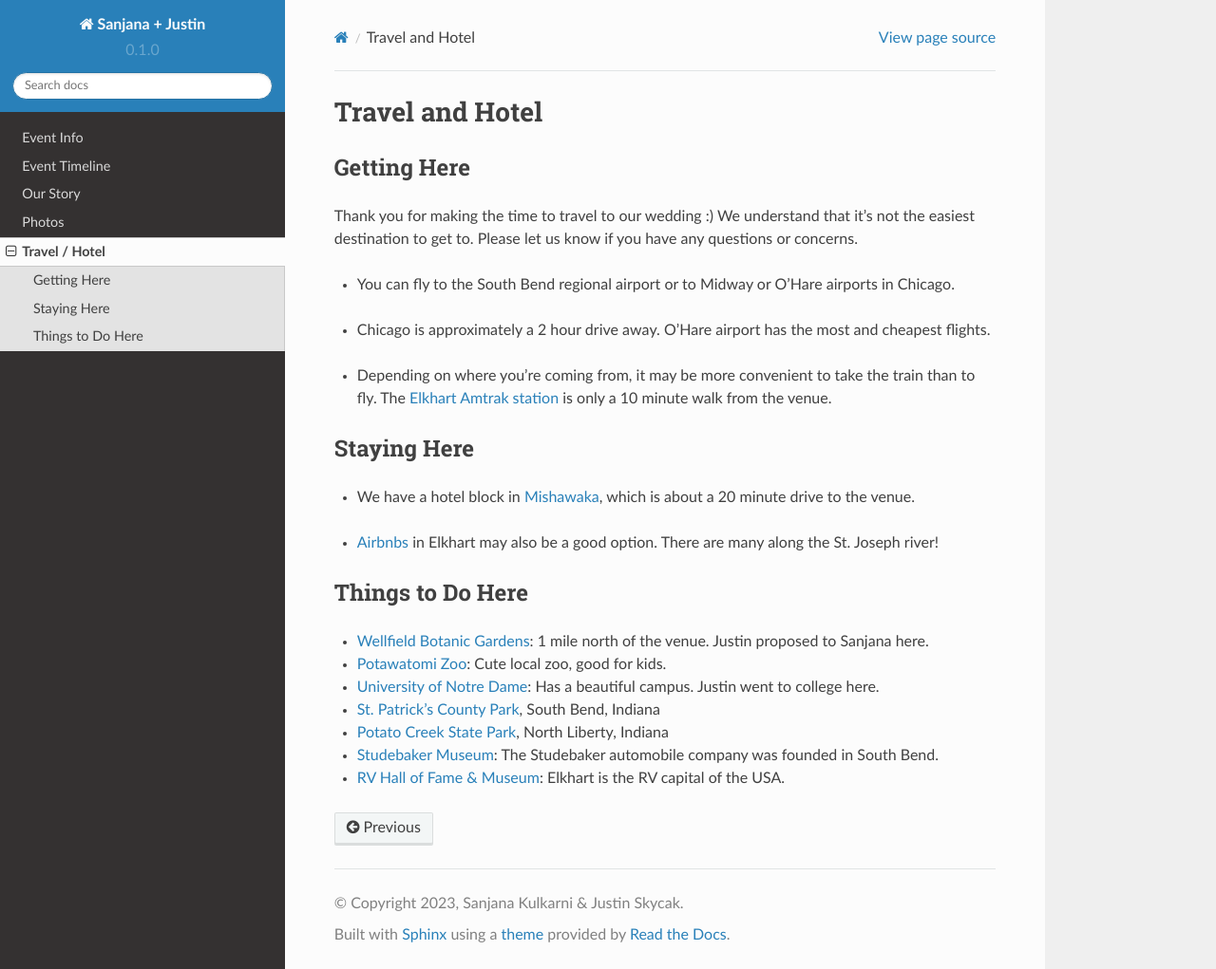
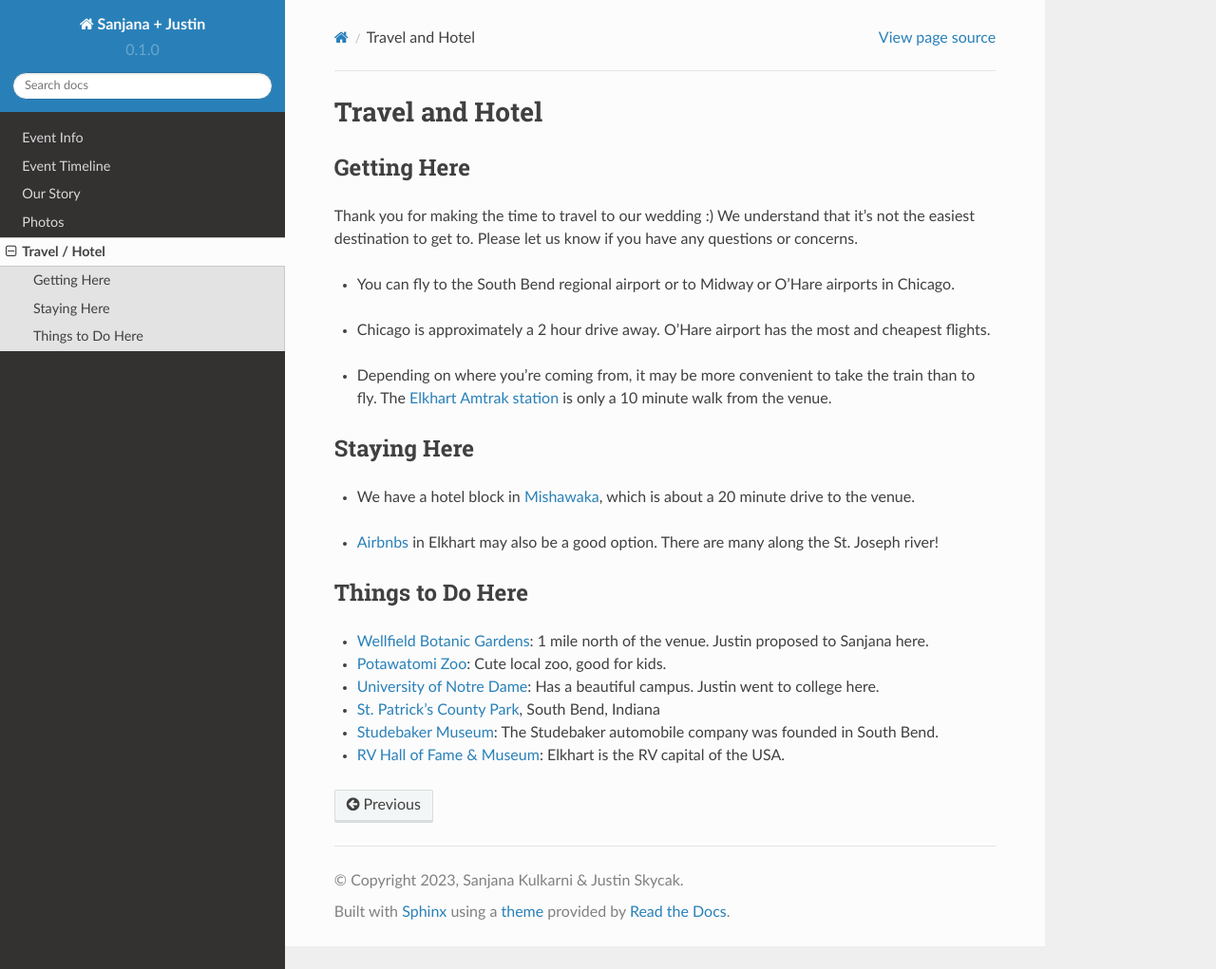
Before and after one commit to jpskycak/wedding, a Sphinx documentation site: the page built from docs/source/hotel.rst, in a window 1280 px wide and 1021 px high. Shown: the whole window at 95% size. Built offline with Sphinx 7.4.7 and the Read the Docs theme 2.0.0, drawn with Linux system fonts in a browser that asks for light colours.

Commit message:
Update hotel.rst

```diff
--- a/docs/source/hotel.rst
+++ b/docs/source/hotel.rst
@@ -30,15 +30,5 @@ Things to Do Here
 * `Potawatomi Zoo <https://www.potawatomizoo.org/>`_: Cute local zoo, good for kids.
 * `University of Notre Dame <https://www.nd.edu/>`_: Has a beautiful campus. Justin went to college here.
 * `St. Patrick's County Park <http://www.sjcparks.org/592/St-Patricks>`_, South Bend, Indiana
-* `Potato Creek State Park <https://www.in.gov/dnr/state-parks/parks-lakes/potato-creek-state-park/>`_, North Liberty, Indiana
 * `Studebaker Museum <https://www.studebakermuseum.org/#>`_: The Studebaker automobile company was founded in South Bend.
 * `RV Hall of Fame & Museum <https://www.rvmhhalloffame.org/>`_: Elkhart is the RV capital of the USA.
-
-..
-  * `Shedd Aquarium <https://www.sheddaquarium.org/>`_
-  * `Adler Planetarium <https://www.adlerplanetarium.org/>`_
-  * `Field Museum of Natural History <https://www.fieldmuseum.org/>`_
-  * `Museum of Science and Industry <https://www.msichicago.org/>`_
-  * `Lincoln Park Zoo <https://www.lpzoo.org/>`_ (free!) and `Brookfield Zoo <https://www.brookfieldzoo.org/>`_
-  * `Art Institute of Chicago <https://www.artic.edu/>`_
-..
```
